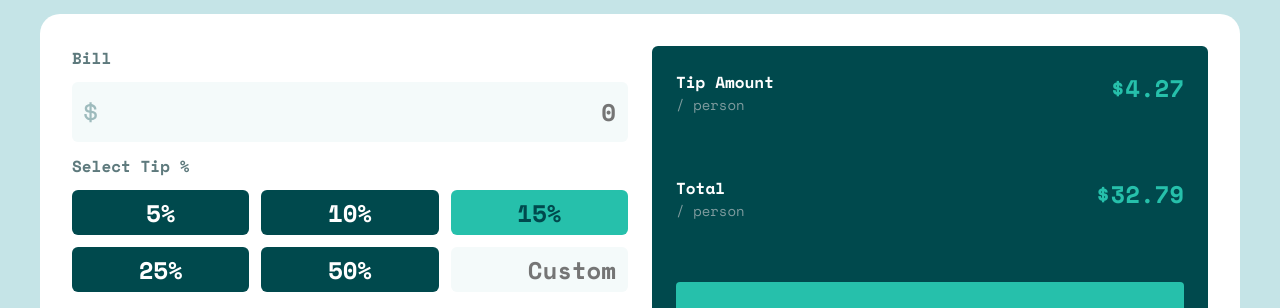
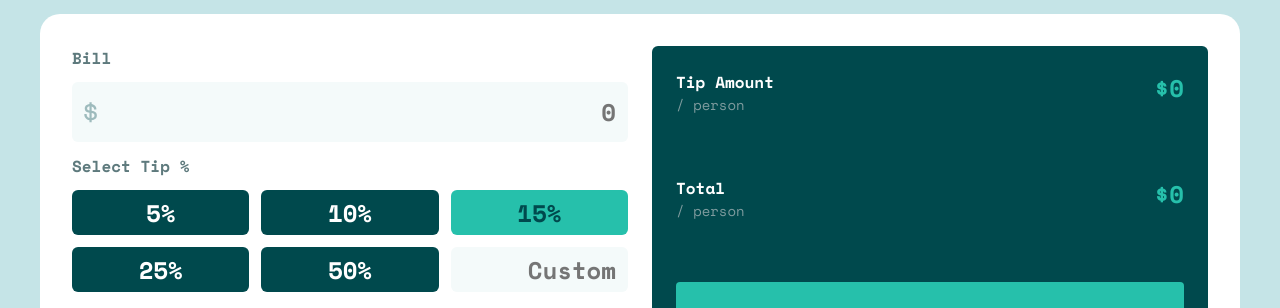
Before and after one commit to devferx/tip-calculator-app, a React (Vite) app: page / in a window 1280 px wide. Shown: the part 156-464 px from the top of the page. Built offline with nearby package versions, Linux system fonts and the light colour scheme.

Commit message:
:sparkles: [ADD] Tip calculator

```diff
--- a/src/components/Result.jsx
+++ b/src/components/Result.jsx
@@ -2,7 +2,7 @@ import React from "react";
 
 import "../styles/components/Result.css";
 
-export const Result = () => {
+export const Result = ({ tipAmount, total }) => {
   return (
     <div className="result">
       <div className="result__item">
@@ -10,14 +10,14 @@ export const Result = () => {
           <p>Tip Amount</p>
           <p>/ person</p>
         </div>
-        <p className="result__item__amount">$4.27</p>
+        <p className="result__item__amount">${tipAmount}</p>
       </div>
       <div className="result__item">
         <div className="result__item__info">
           <p>Total</p>
           <p>/ person</p>
         </div>
-        <p className="result__item__amount">$32.79</p>
+        <p className="result__item__amount">${total}</p>
       </div>
       <button className="result__reset-btn">Reset</button>
     </div>
--- a/src/components/TipCalc.jsx
+++ b/src/components/TipCalc.jsx
@@ -1,9 +1,18 @@
 import React from "react";
+import { useTip } from "../hooks/useTip";
 
 import "../styles/components/TipCalc.css";
+import { calcTip } from "../utils/calcTip";
 import { Result } from "./Result";
 
 export const TipCalc = () => {
+  const { state, updateState } = useTip();
+  const { tipAmount, total } = calcTip(
+    state.bill,
+    state.tipPercentage,
+    state.peopleCount
+  );
+
   return (
     <section className="tipCalc">
       <div className="tipCalc__info">
@@ -13,6 +22,7 @@ export const TipCalc = () => {
             className="tipCalc__input tipCalc__input--bg tipCalc__input--bg-dollar"
             type="text"
             placeholder="0"
+            onChange={(ev) => updateState("bill", Number(ev.target.value))}
           />
         </div>
 
@@ -28,6 +38,9 @@ export const TipCalc = () => {
               className="tipCalc__input"
               type="text"
               placeholder="Custom"
+              onChange={(ev) =>
+                updateState("tipPercentage", Number(ev.target.value))
+              }
             />
           </div>
         </div>
@@ -38,11 +51,14 @@ export const TipCalc = () => {
             className="tipCalc__input tipCalc__input tipCalc__input--bg tipCalc__input--bg-person"
             type="text"
             placeholder="0"
+            onChange={(ev) =>
+              updateState("peopleCount", Number(ev.target.value))
+            }
           />
         </div>
       </div>
 
-      <Result />
+      <Result tipAmount={tipAmount} total={total} />
     </section>
   );
 };
--- /dev/null
+++ b/src/hooks/useTip.js
@@ -0,0 +1,15 @@
+import { useState } from "react";
+
+export const useTip = () => {
+  const [state, setState] = useState({
+    bill: 0,
+    peopleCount: 1,
+    tipPercentage: 15,
+  });
+
+  const updateState = (key, value) => {
+    setState({ ...state, [key]: value });
+  };
+
+  return { state, updateState };
+};
--- /dev/null
+++ b/src/utils/calcTip.js
@@ -0,0 +1,11 @@
+export function calcTip(bill, tipPercentage, peopleCount) {
+  const tipAmount = roundTwoDecimals(
+    (bill * (tipPercentage / 100)) / peopleCount
+  );
+  const total = roundTwoDecimals(tipAmount + bill / peopleCount);
+  return { tipAmount, total };
+}
+
+function roundTwoDecimals(num) {
+  return Math.round((num + Number.EPSILON) * 100) / 100;
+}
```
